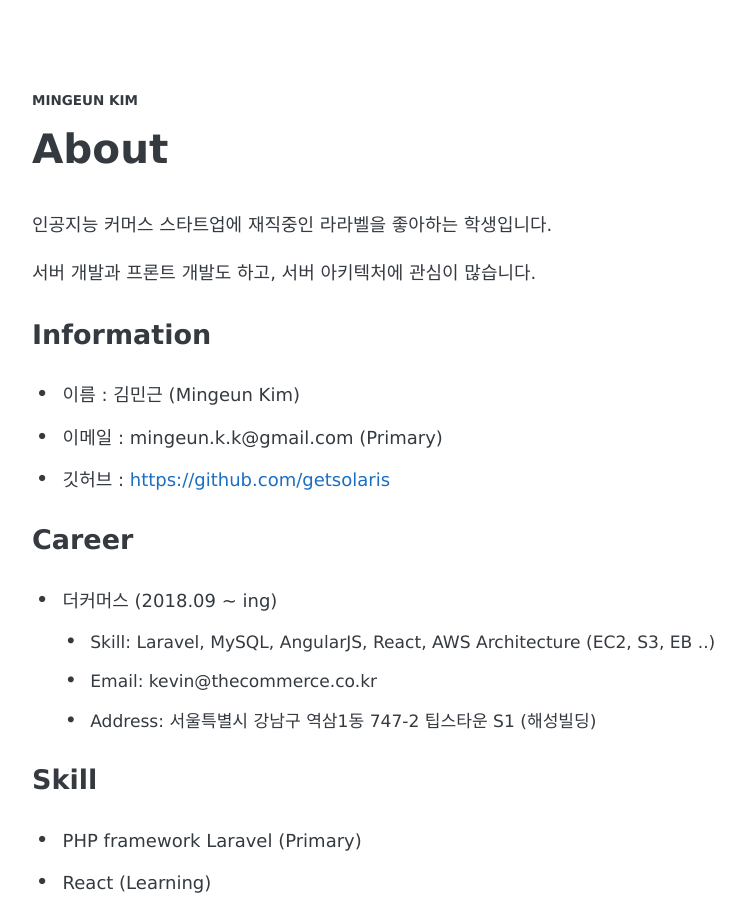
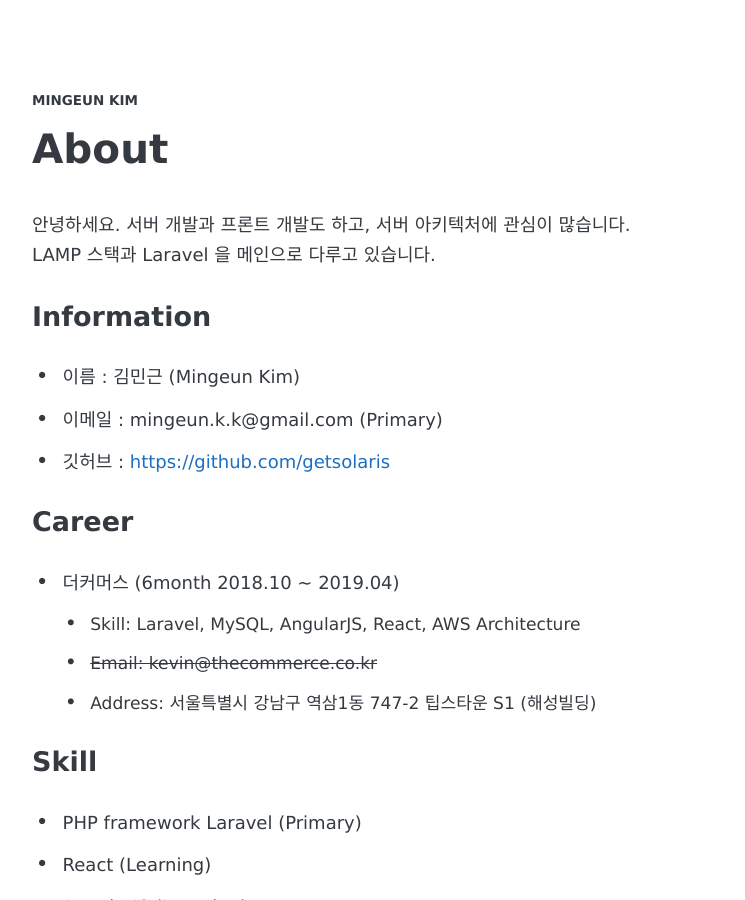
Before and after one commit to mingeunkim/mingeunkim.github.io, a Jekyll site: the page built from about.md, in a window 1280 px wide and 900 px high. Shown: the whole window, without its empty margins (194-939 px from the left). Built offline with Jekyll 4.4.1, drawn with Linux system fonts in a browser that asks for light colours; some web fonts are replaced.

Commit message:
Update About

```diff
--- a/about.md
+++ b/about.md
@@ -3,9 +3,10 @@ title: About
 permalink: /about/
 ---
 
-인공지능 커머스 스타트업에 재직중인 라라벨을 좋아하는 학생입니다.
-
+안녕하세요.
 서버 개발과 프론트 개발도 하고, 서버 아키텍처에 관심이 많습니다.
+<br>
+LAMP 스택과 Laravel 을 메인으로 다루고 있습니다.
 
 ### Information
 - 이름 : 김민근 (Mingeun Kim)
@@ -13,9 +14,9 @@ permalink: /about/
 - 깃허브 : [https://github.com/getsolaris](https://github.com/getsolaris)
 
 ### Career
-- 더커머스 (2018.09 ~ ing)
-    - Skill: Laravel, MySQL, AngularJS, React, AWS Architecture (EC2, S3, EB ..)
-    - Email: kevin@thecommerce.co.kr
+- 더커머스 (6month 2018.10 ~ 2019.04)
+    - Skill: Laravel, MySQL, AngularJS, React, AWS Architecture
+    - <strike>Email: kevin@thecommerce.co.kr</strike>
     - Address: 서울특별시 강남구 역삼1동 747-2 팁스타운 S1 (해성빌딩)
 
 ### Skill
```
